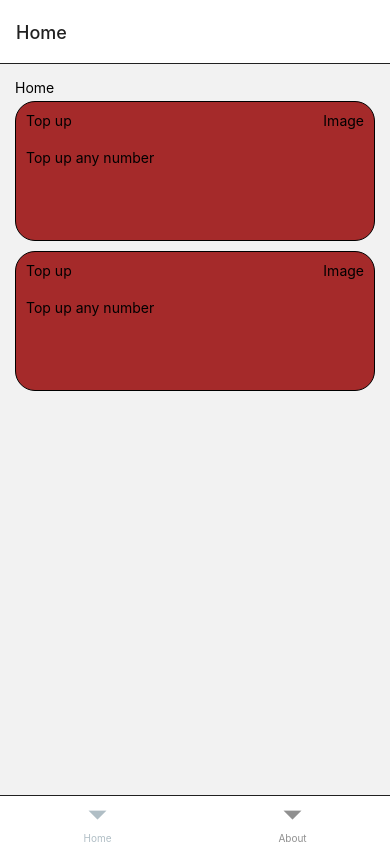
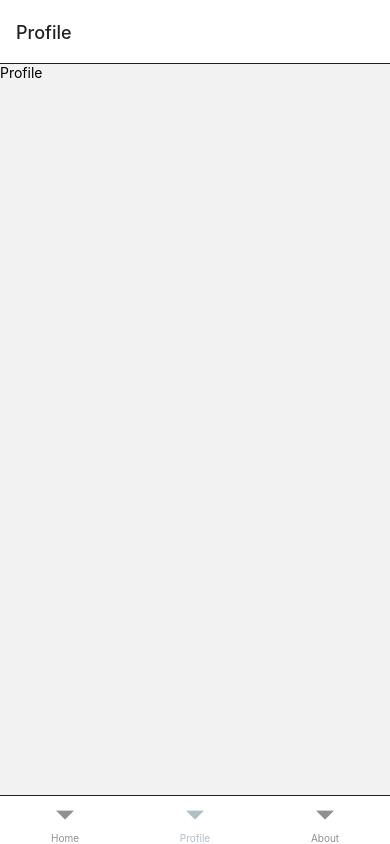
Before and after one commit to MADPTIT2024/mad2024FECodeBase, a React Native app: screen /Profile in a window 390 px wide. Built offline with nearby package versions, Linux system fonts and the light colour scheme.

Commit message:
add using node 20.11 prefer

```diff
--- a/src/navigation/AppNavigator.tsx
+++ b/src/navigation/AppNavigator.tsx
@@ -1,5 +1,6 @@
 import { About, Home } from '@/screens';
 import { createBottomTabNavigator } from '@react-navigation/bottom-tabs';
+import { Profile } from '@/screens/Profile/Profile';
 
 export type RootStackParamList = {
   Home: undefined;
@@ -12,6 +13,7 @@ export function AppNavigator() {
   return (
     <Tab.Navigator>
       <Tab.Screen name="Home" component={Home} />
+      <Tab.Screen name="Profile" component={Profile} />
       <Tab.Screen name="About" component={About} />
     </Tab.Navigator>
   );
--- /dev/null
+++ b/src/screens/Profile/Profile.tsx
@@ -0,0 +1,11 @@
+import { ScrollView, Text, View } from 'react-native';
+
+export function Profile() {
+  return (
+    <ScrollView>
+      <View>
+        <Text>Profile</Text>
+      </View>
+    </ScrollView>
+  );
+}
```
Also changed, not shown: src/screens/Profile/Profile.styles.ts (added), 1 other file (tests, documents, lock files or other folders).
